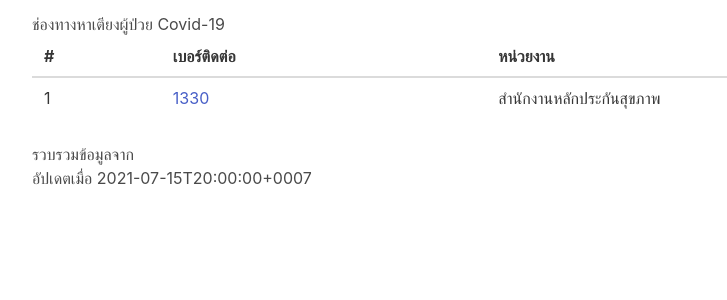
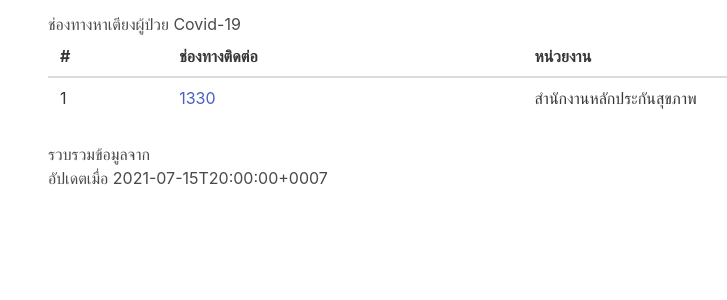
Before and after one commit to SandzoNight/hatiang, a Next.js app: page / in a window 1280 px wide. Shown: the top 300 px of the page, without its empty margins (32-759 px from the left). Built offline with nearby package versions, Linux system fonts and the light colour scheme.

Commit message:
Add page title

```diff
--- a/pages/index.js
+++ b/pages/index.js
@@ -4,7 +4,11 @@ import sources from '../sources.json'
 
 export default function Home() {
   return (
-    <div className='container mx-auto mt-3'>
+    <>
+      <Head>
+        <title>ช่องทางหาเตียงผู้ป่วยโควิด-19</title>
+      </Head>
+      <div className='container mx-auto mt-3 px-4'>
         <h1 className='text-center text-4xl'>
           ช่องทางหาเตียงผู้ป่วย Covid-19
         </h1>
@@ -13,7 +17,7 @@ export default function Home() {
             <thead>
               <tr>
                 <th>#</th>
-              <th>เบอร์ติดต่อ</th>
+                <th>ช่องทางติดต่อ</th>
                 <th>หน่วยงาน</th>
               </tr>
             </thead>
@@ -38,5 +42,6 @@ export default function Home() {
           </div>
         </div>
       </div>
+    </>
   )
 }
```
Lines whose indentation alone changed are shown as unchanged.
